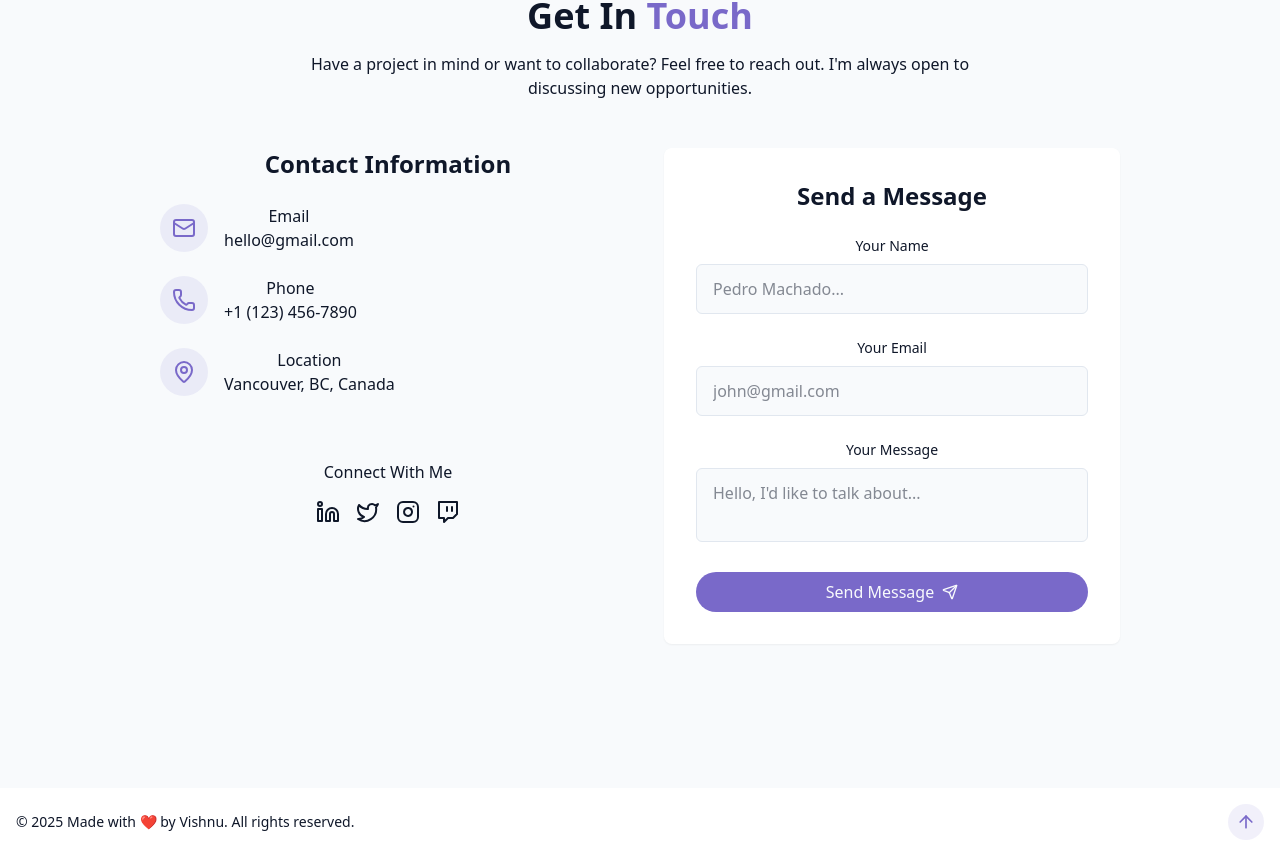
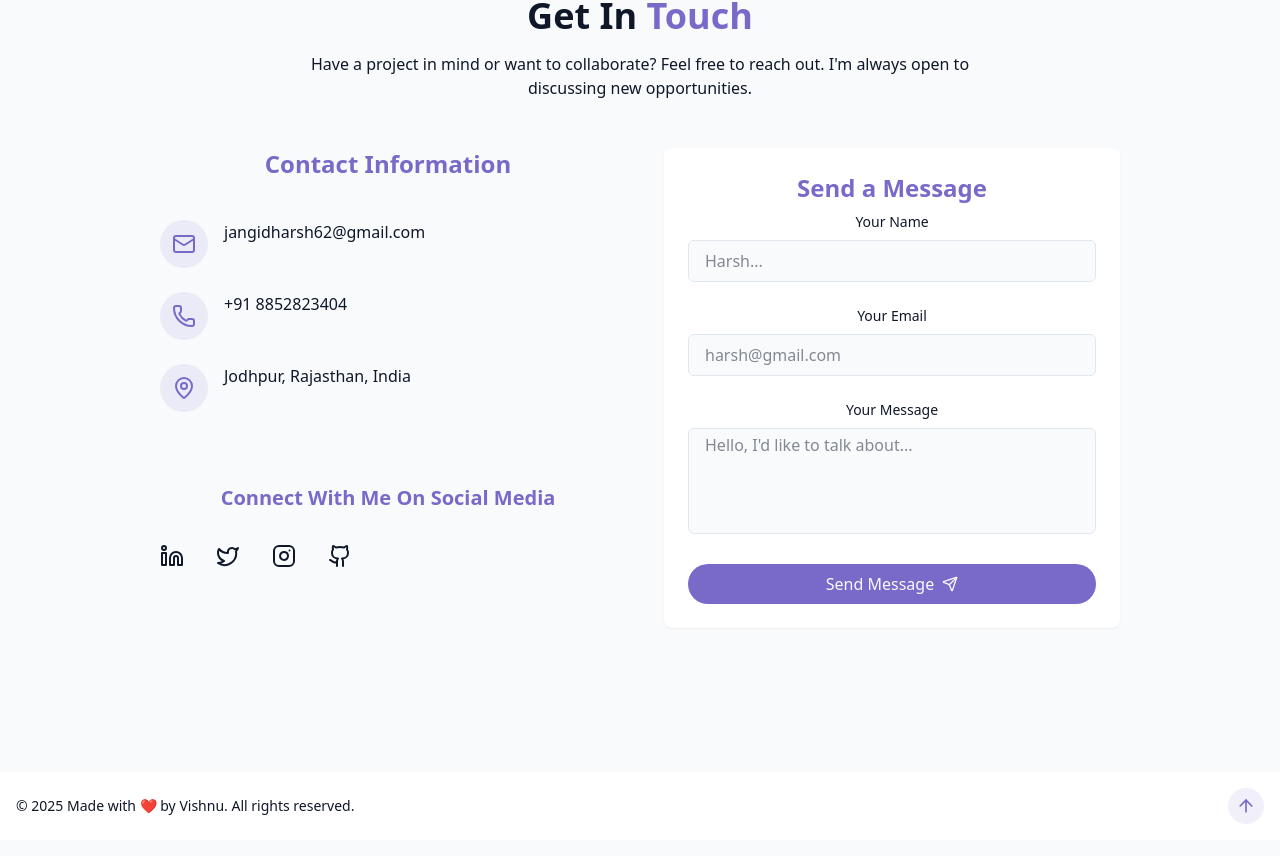
Before and after one commit to vishnujangid88/My-portfolio, a React (Vite) app: page / in a window 1280 px wide. Shown: the part 4490-5346 px from the top of the page. Built offline with nearby package versions, Linux system fonts and the light colour scheme.

Commit message:
Updated Contact Section

```diff
--- a/src/components/ContactSection.jsx
+++ b/src/components/ContactSection.jsx
@@ -1,5 +1,5 @@
-
 import {
+  Github,
   Instagram,
   Linkedin,
   Mail,
@@ -30,6 +30,7 @@ export const ContactSection = () => {
       setIsSubmitting(false);
     }, 1500);
   };
+
   return (
     <section id="contact" className="py-24 px-4 relative bg-secondary/30">
       <div className="container mx-auto max-w-5xl">
@@ -42,87 +43,78 @@ export const ContactSection = () => {
           I'm always open to discussing new opportunities.
         </p>
 
-        <div className="grid grid-cols-1 md:grid-cols-2 gap-12">
-          <div className="space-y-8">
-            <h3 className="text-2xl font-semibold mb-6">
-              {" "}
-              Contact Information
-            </h3>
+        <div className="grid grid-cols-1 md:grid-cols-2 gap-12 items-start space-y-10">
+          {/* Contact Info */}
+          <div className="space-y-10 ">
+            <h3 className="text-2xl font-semibold space-y-5 text-primary">Contact Information</h3>
 
-            <div className="space-y-6 justify-center">
+            <div className="space-y-6">
               <div className="flex items-start space-x-4">
                 <div className="p-3 rounded-full bg-primary/10">
-                  <Mail className="h-6 w-6 text-primary" />{" "}
+                  <Mail className="h-6 w-6 text-primary" />
                 </div>
                 <div>
-                  <h4 className="font-medium"> Email</h4>
                   <a
-                    href="mailto:hello@gmail.com"
+                    href="mailto:jangidharsh62@gmail.com"
                     className="text-muted-foreground hover:text-primary transition-colors"
                   >
-                    hello@gmail.com
+                    jangidharsh62@gmail.com
                   </a>
                 </div>
               </div>
+
               <div className="flex items-start space-x-4">
                 <div className="p-3 rounded-full bg-primary/10">
-                  <Phone className="h-6 w-6 text-primary" />{" "}
+                  <Phone className="h-6 w-6 text-primary" />
                 </div>
                 <div>
-                  <h4 className="font-medium"> Phone</h4>
                   <a
-                    href="tel:+11234567890"
+                    href="tel:+918852823404"
                     className="text-muted-foreground hover:text-primary transition-colors"
                   >
-                    +1 (123) 456-7890
+                    +91 8852823404
                   </a>
                 </div>
               </div>
+
               <div className="flex items-start space-x-4">
                 <div className="p-3 rounded-full bg-primary/10">
-                  <MapPin className="h-6 w-6 text-primary" />{" "}
+                  <MapPin className="h-6 w-6 text-primary" />
                 </div>
                 <div>
-                  <h4 className="font-medium"> Location</h4>
-                  <a className="text-muted-foreground hover:text-primary transition-colors">
-                    Vancouver, BC, Canada
-                  </a>
+                  <p className="text-muted-foreground">
+                    Jodhpur, Rajasthan, India
+                  </p>
                 </div>
               </div>
             </div>
 
             <div className="pt-8">
-              <h4 className="font-medium mb-4"> Connect With Me</h4>
-              <div className="flex space-x-4 justify-center">
-                <a href="#" target="_blank">
+              <h4 className="text-xl font-semibold mb-8 text-primary">Connect With Me On Social Media</h4>
+              <div className="flex space-x-8 justify-center md:justify-start align-center">
+                <a href="https://www.linkedin.com/in/vishnujangid88/" target="_blank" className="hover:text-primary transition-colors">
                   <Linkedin />
                 </a>
-                <a href="#" target="_blank">
+                <a href="https://x.com/vishnujangid88" target="_blank" className="hover:text-primary transition-colors">
                   <Twitter />
                 </a>
-                <a href="#" target="_blank">
+                <a href="https://www.instagram.com/harsh___jangid/?__pwa=1" target="_blank" className="hover:text-primary transition-colors">
                   <Instagram />
                 </a>
-                <a href="#" target="_blank">
-                  <Twitch />
+                <a href="https://github.com/vishnujangid88" target="_blank" className="hover:text-primary transition-colors">
+                  <Github />
                 </a>
               </div>
             </div>
           </div>
 
-          <div
-            className="bg-card p-8 rounded-lg shadow-xs"
-            onSubmit={handleSubmit}
-          >
-            <h3 className="text-2xl font-semibold mb-6"> Send a Message</h3>
+          {/* Contact Form */}
+          <div className="bg-card p-6 rounded-lg shadow-xs">
+            <h3 className="text-2xl font-semibold text-primary">Send a Message</h3>
 
-            <form className="space-y-6">
+            <form className="space-y-6 mt-2" onSubmit={handleSubmit}>
               <div>
-                <label
-                  htmlFor="name"
-                  className="block text-sm font-medium mb-2"
-                >
-                  {" "}
+                <label htmlFor="name" className="block text-sm font-medium mb-2">
                   Your Name
                 </label>
                 <input
@@ -130,17 +122,13 @@ export const ContactSection = () => {
                   id="name"
                   name="name"
                   required
-                  className="w-full px-4 py-3 rounded-md border border-input bg-background focus:outline-hidden foucs:ring-2 focus:ring-primary"
-                  placeholder="Pedro Machado..."
+                  className="w-full px-4 py-2 rounded-md border border-input bg-background focus:outline-none focus:ring-2 focus:ring-primary"
+                  placeholder="Harsh..."
                 />
               </div>
 
               <div>
-                <label
-                  htmlFor="email"
-                  className="block text-sm font-medium mb-2"
-                >
-                  {" "}
+                <label htmlFor="email" className="block text-sm font-medium mb-2">
                   Your Email
                 </label>
                 <input
@@ -148,24 +136,21 @@ export const ContactSection = () => {
                   id="email"
                   name="email"
                   required
-                  className="w-full px-4 py-3 rounded-md border border-input bg-background focus:outline-hidden foucs:ring-2 focus:ring-primary"
-                  placeholder="john@gmail.com"
+                  className="w-full px-4 py-2 rounded-md border border-input bg-background focus:outline-none focus:ring-2 focus:ring-primary"
+                  placeholder="harsh@gmail.com"
                 />
               </div>
 
               <div>
-                <label
-                  htmlFor="message"
-                  className="block text-sm font-medium mb-2"
-                >
-                  {" "}
+                <label htmlFor="message" className="block text-sm font-medium mb-2">
                   Your Message
                 </label>
                 <textarea
                   id="message"
                   name="message"
                   required
-                  className="w-full px-4 py-3 rounded-md border border-input bg-background focus:outline-hidden foucs:ring-2 focus:ring-primary resize-none"
+                  rows={4}
+                  className="w-full px-4 py-1 rounded-md border border-input bg-background focus:outline-none focus:ring-2 focus:ring-primary resize-none"
                   placeholder="Hello, I'd like to talk about..."
                 />
               </div>
```
